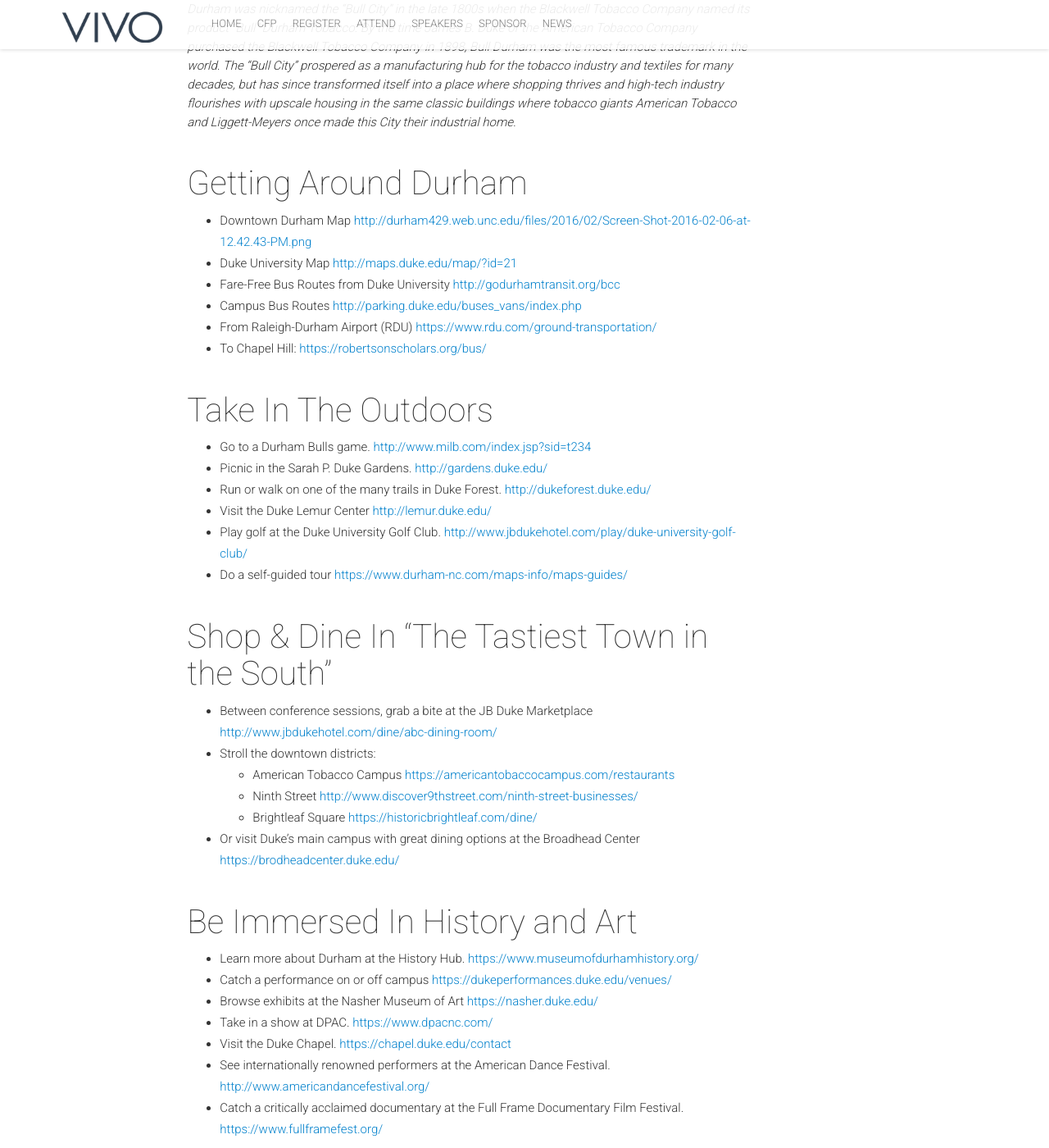
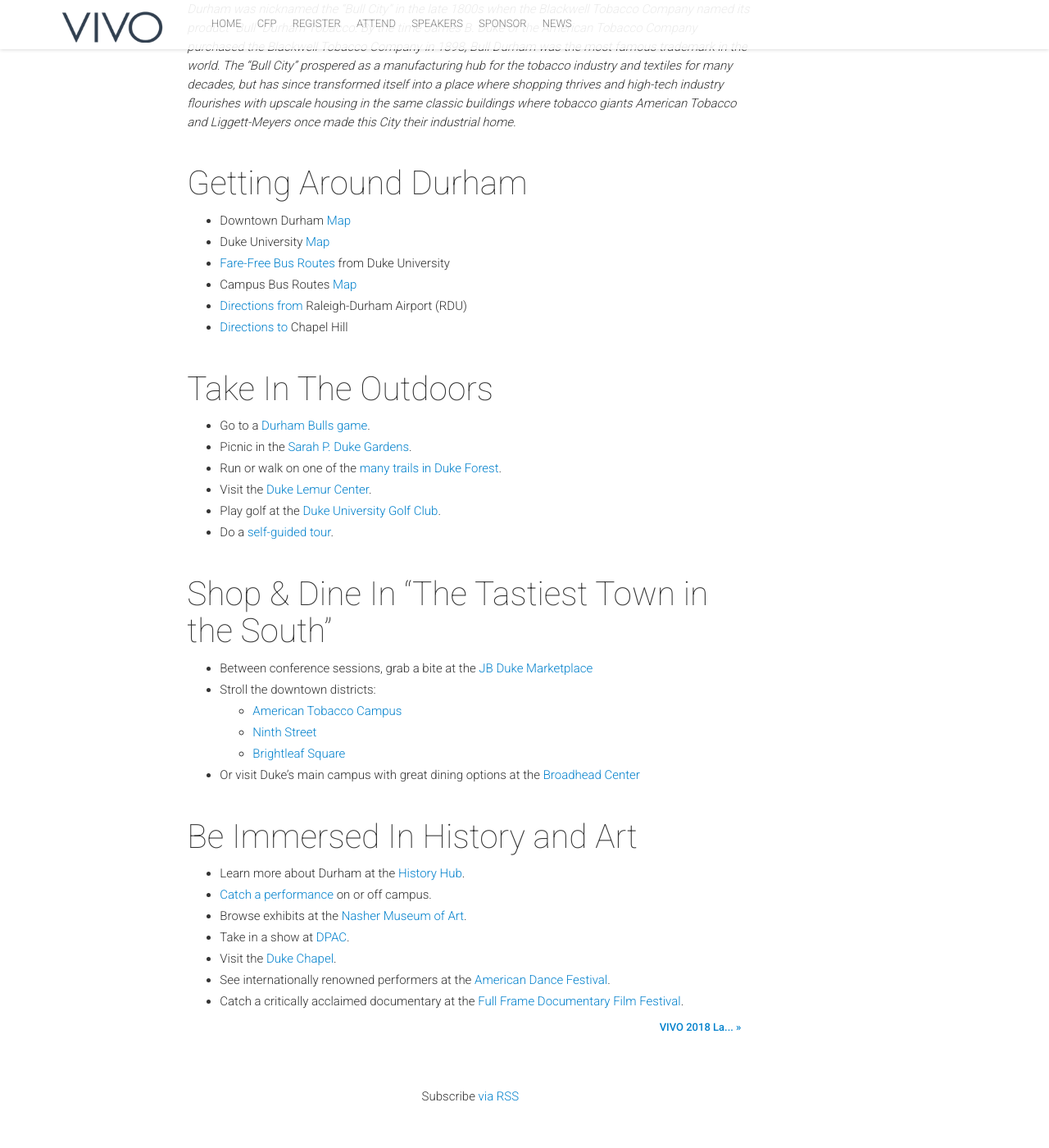
Before and after one commit to vivoconference/vivo2020, a Jekyll site: the page built from news/_posts/2018-04-23-things-to-do.md, in a window 1280 px wide and 1400 px high, scrolled down 687 px. Shown: the whole window at 82% size. Built offline with Jekyll 4.4.1, drawn with Linux system fonts in a browser that asks for light colours; nearby versions of some CDN libraries; comment, search, counter and statistics services are not loaded; some of the changed text lies outside the part shown.

Commit message:
Update things to do links and correct final EB rate

```diff
--- a/_config.yml
+++ b/_config.yml
@@ -139,7 +139,7 @@
 ticketsOffers:
  -
   name: "Final Early Bird Registration"
-  price: "$350"
+  price: "$325"
   priceCurrency: ""
   featured: true
   additionalInfo: ""
@@ -186,9 +186,9 @@
   title: "FAQ"
   links:
    - {permalink: "/faq/", text: "Frequently Asked Questions"}
-   - {permalink: "/thingstodo/restaurants", text: "Lunch & Dinner"}
 #   - {link: "http://vivoconference.org/assets/vivo17-event-map.pdf", text: "Event Map"}
    - {permalink: "/cod/", text: "Code of Conduct"}
+   - {permalink: "/news/things-to-do", text: "Things To Do"}
 
 # Blog
 blogTitle: "Latest news"
@@ -218,9 +218,9 @@
 directionDetailsImage: "direction-details.jpg"
 directionDetailsTitle: "Conference Hotel, Activities, and Transit"
 directionDetailsCards:
- - {title: "Conference Hotel", information: 'Stay, dine, and attend VIVO 2018 at the beautiful <a href="http://www.jbdukehotel.com">JB Duke Hotel</a> on the campus of <a href="http://duke.edu/">Duke University</a> in Durham, North Carolina. Recently opened, the JB Duke is a contemporary luxury hotel --special, inclusive registration rates for VIVO conference attendees!<br><br><strong><a href="https://reservations.travelclick.com/99471?groupID=1974424#/guestsandrooms">Book your room today!</a></strong>'}
- - {title: "Activities in Duke and Durham", information: 'Enjoy the renowned Duke Gardens and neo-gothic architecture at our “university in the forest.” Nearby Durham’s revitalized downtown boasts an amazing food culture, a thriving art scene, and bustling shopping districts in historic buildings.<br><br><strong><a href="/news/things-to-do">Learn More...</a></strong>'}
- - {title: "Traveling to Durham", information: 'Located on the East Coast, <a href="https://www.rdu.com/">Raleigh-Durham International Airport</a> is a major air hub only 15 minutes from Duke. We’ve got metropolitan convenience with a small-town feel!'}
+ - {title: "Conference Hotel", information: 'Stay, dine, and attend VIVO 2018 at the beautiful <a href="http://www.jbdukehotel.com">JB Duke Hotel</a> on the campus of <a href="http://duke.edu/">Duke University</a> in Durham, North Carolina. Recently opened, the JB Duke is a contemporary luxury hotel --special, inclusive registration rates for VIVO conference attendees!<br><br><strong><a href="https://reservations.travelclick.com/99471?groupID=1974424#/guestsandrooms">Book your room today!</a></strong> If you are arriving early or staying longer, <a href="http://www.jbdukehotel.com/contact/">call the JB Duke</a> for best available rates.'}
+ - {title: "Activities in Duke and Durham", information: 'Enjoy the renowned Duke Gardens and neo-gothic architecture at our “university in the forest.” Nearby Durham’s revitalized downtown boasts an amazing food culture, a thriving art scene, and bustling shopping districts in historic buildings.<br><br><strong><a href="/news/things-to-do">Learn more...</a></strong>'}
+ - {title: "Traveling to Durham", information: 'Located on the East Coast, <a href="https://www.rdu.com/">Raleigh-Durham International Airport</a> is a major air hub only 15 minutes from Duke. We’ve got metropolitan convenience with a small-town feel!<br><br><strong><a href="/news/getting-around">More info...</a></strong>'}
 
 # Hackathon
 hackathonTitle: "Hackathon"
--- a/news/_posts/2018-04-23-things-to-do.md
+++ b/news/_posts/2018-04-23-things-to-do.md
@@ -13,38 +13,38 @@
 
 #### Getting Around Durham
 
-* Downtown Durham Map <http://durham429.web.unc.edu/files/2016/02/Screen-Shot-2016-02-06-at-12.42.43-PM.png>
-* Duke University Map <http://maps.duke.edu/map/?id=21>
-* Fare-Free Bus Routes from Duke University <http://godurhamtransit.org/bcc>
-* Campus Bus Routes <http://parking.duke.edu/buses_vans/index.php>
-* From Raleigh-Durham Airport (RDU) <https://www.rdu.com/ground-transportation/>
-* To Chapel Hill: <https://robertsonscholars.org/bus/>
+* Downtown Durham [Map](http://durham429.web.unc.edu/files/2016/02/Screen-Shot-2016-02-06-at-12.42.43-PM.png)
+* Duke University [Map](http://maps.duke.edu/map/?id=21)
+* [Fare-Free Bus Routes](http://godurhamtransit.org/bcc) from Duke University
+* Campus Bus Routes [Map](http://parking.duke.edu/buses_vans/index.php)
+* [Directions from](https://www.rdu.com/ground-transportation/) Raleigh-Durham Airport (RDU)
+* [Directions to](https://robertsonscholars.org/bus/) Chapel Hill
 
 
 #### Take In The Outdoors
 
-* Go to a Durham Bulls game. <http://www.milb.com/index.jsp?sid=t234>
-* Picnic in the Sarah P. Duke Gardens. <http://gardens.duke.edu/>
-* Run or walk on one of the many trails in Duke Forest. <http://dukeforest.duke.edu/>
-* Visit the Duke Lemur Center <http://lemur.duke.edu/>
-* Play golf at the Duke University Golf Club. <http://www.jbdukehotel.com/play/duke-university-golf-club/>
-* Do a self-guided tour <https://www.durham-nc.com/maps-info/maps-guides/>
+* Go to a [Durham Bulls game](http://www.milb.com/index.jsp?sid=t234).
+* Picnic in the [Sarah P. Duke Gardens](http://gardens.duke.edu/).
+* Run or walk on one of the [many trails in Duke Forest](http://dukeforest.duke.edu/).
+* Visit the [Duke Lemur Center](<http://lemur.duke.edu/>).
+* Play golf at the [Duke University Golf Club](http://www.jbdukehotel.com/play/duke-university-golf-club/).
+* Do a [self-guided tour](https://www.durham-nc.com/maps-info/maps-guides/).
 
 #### Shop & Dine In “The Tastiest Town in the South”
 
-* Between conference sessions, grab a bite at the JB Duke Marketplace <http://www.jbdukehotel.com/dine/abc-dining-room/>
+* Between conference sessions, grab a bite at the [JB Duke Marketplace](http://www.jbdukehotel.com/dine/abc-dining-room/)
 * Stroll the downtown districts:
-  * American Tobacco Campus <https://americantobaccocampus.com/restaurants>
-  * Ninth Street <http://www.discover9thstreet.com/ninth-street-businesses/>
-  * Brightleaf Square <https://historicbrightleaf.com/dine/>
-* Or visit Duke’s main campus with great dining options at the Broadhead Center <https://brodheadcenter.duke.edu/>
+  * [American Tobacco Campus](https://americantobaccocampus.com/restaurants)
+  * [Ninth Street](http://www.discover9thstreet.com/ninth-street-businesses/)
+  * [Brightleaf Square](https://historicbrightleaf.com/dine/)
+* Or visit Duke’s main campus with great dining options at the [Broadhead Center](https://brodheadcenter.duke.edu/)
 
 #### Be Immersed In History and Art
 
-* Learn more about Durham at the History Hub. <https://www.museumofdurhamhistory.org/>
-* Catch a performance on or off campus <https://dukeperformances.duke.edu/venues/>
-* Browse exhibits at the Nasher Museum of Art <https://nasher.duke.edu/>
-* Take in a show at DPAC. <https://www.dpacnc.com/>
-* Visit the Duke Chapel. <https://chapel.duke.edu/contact>
-* See internationally renowned performers at the American Dance Festival. <http://www.americandancefestival.org/>
-* Catch a critically acclaimed documentary at the Full Frame Documentary Film Festival. <https://www.fullframefest.org/>
+* Learn more about Durham at the [History Hub](https://www.museumofdurhamhistory.org/).
+* [Catch a performance](https://dukeperformances.duke.edu/venues/) on or off campus.
+* Browse exhibits at the [Nasher Museum of Art](https://nasher.duke.edu/).
+* Take in a show at [DPAC](https://www.dpacnc.com/).
+* Visit the [Duke Chapel](https://chapel.duke.edu/contact).
+* See internationally renowned performers at the [American Dance Festival](http://www.americandancefestival.org/).
+* Catch a critically acclaimed documentary at the [Full Frame Documentary Film Festival](https://www.fullframefest.org/).
```
Also changed, not shown: news/_posts/2018-01-01-getting-around.md (added, +13 -0 lines).
